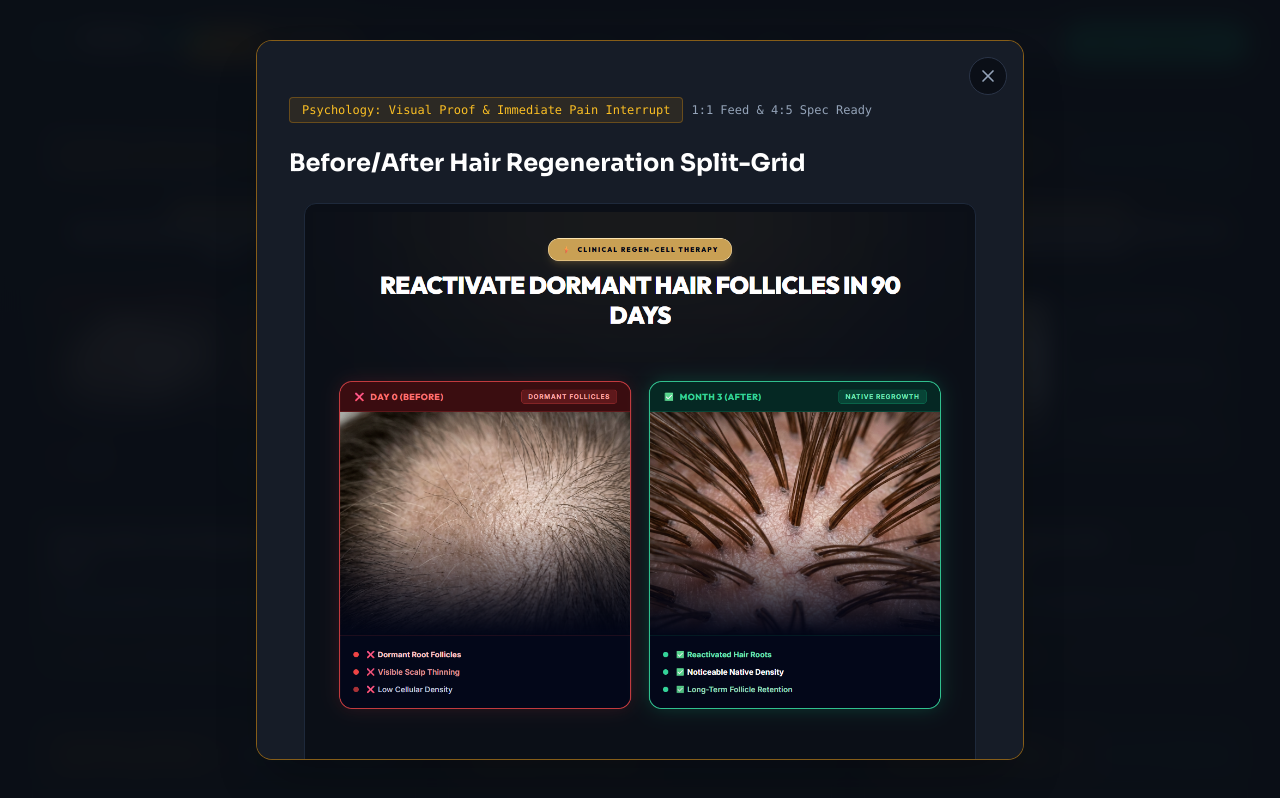
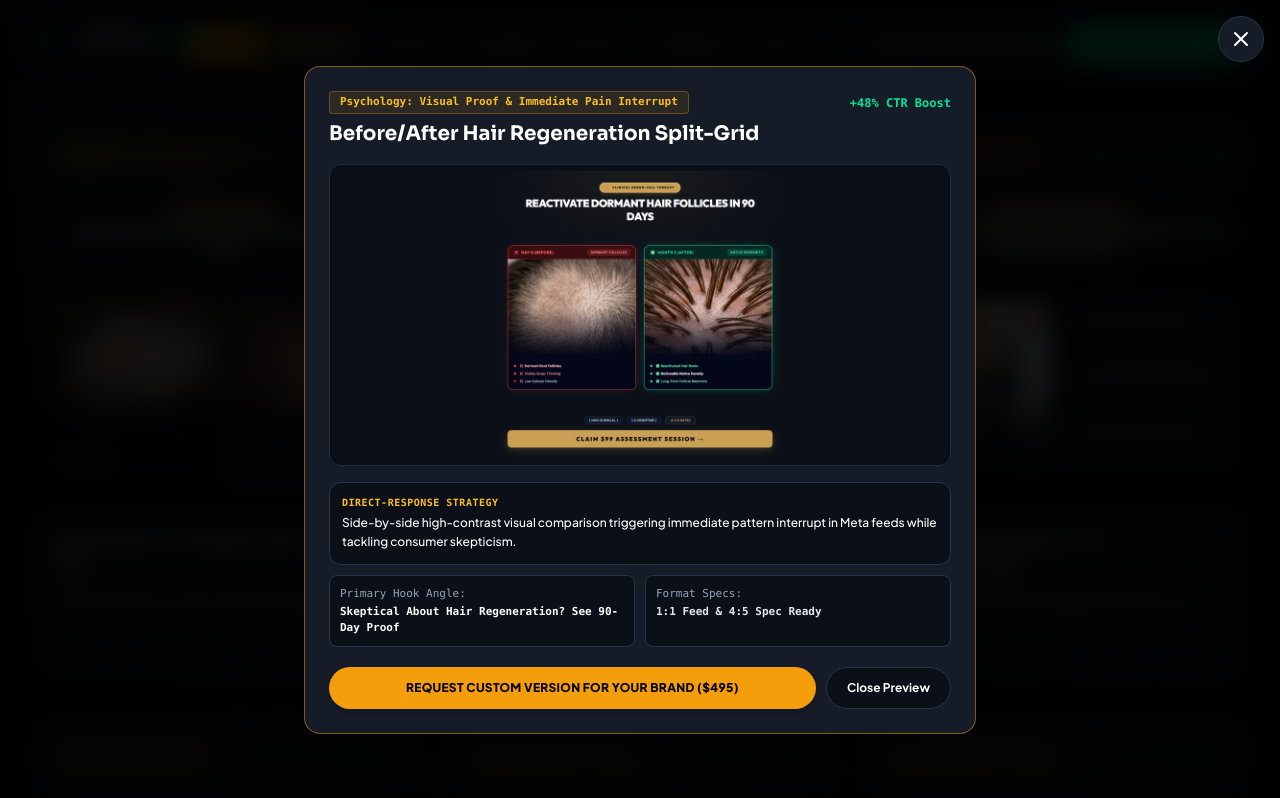
Before and after one commit to StackCuts/Agency, a React (Vite) app: page / in a window 1280 px wide. Both pictures are taken after a click on the element 224 px from the left and 2650 px from the top of the page. Shown: the part 2250-3048 px from the top of the page. Built offline with nearby package versions, Linux system fonts and the light colour scheme.

Commit message:
Position Lightbox close button outside card overlay and optimize modal dimensions for zero vertical scrolling

```diff
--- a/src/components/PortfolioGrid.jsx
+++ b/src/components/PortfolioGrid.jsx
@@ -311,69 +311,79 @@ export default function PortfolioGrid({ onOpenModal }) {
 
       </div>
 
-      {/* Lightbox Modal View - Aspect Ratio Fixed */}
+      {/* Lightbox Modal View - Compact Fit Without Scrolling */}
       {selectedCreative && (
-        <div className="fixed inset-0 z-50 flex items-center justify-center p-4 bg-[#0B0F17]/95 backdrop-blur-md">
-          <div className="bg-[#161C27] border border-amber-500/50 rounded-2xl max-w-3xl w-full p-6 sm:p-8 relative shadow-2xl space-y-6 max-h-[90vh] overflow-y-auto">
+        <div
+          onClick={(e) => { if (e.target === e.currentTarget) setSelectedCreative(null); }}
+          className="fixed inset-0 z-50 flex items-center justify-center p-3 sm:p-4 bg-black/90 backdrop-blur-md"
+        >
+          {/* Close Button (✕) Positioned Outside Card Container */}
+          <button
+            onClick={() => setSelectedCreative(null)}
+            className="fixed top-4 right-4 z-50 p-2.5 rounded-full bg-[#161C27] border border-[#2A3447] text-white hover:text-amber-400 hover:border-amber-400 transition-colors shadow-2xl"
+            aria-label="Close preview"
+          >
+            <X className="w-6 h-6" />
+          </button>
 
-            <button
-              onClick={() => setSelectedCreative(null)}
-              className="absolute top-4 right-4 p-2 rounded-full bg-[#0B0F17] border border-[#2A3447] text-[#94A3B8] hover:text-white transition-colors"
-            >
-              <X className="w-5 h-5" />
-            </button>
+          {/* Modal Container */}
+          <div className="bg-[#161C27] border border-amber-500/50 rounded-2xl max-w-2xl w-full p-5 sm:p-6 relative shadow-2xl space-y-4 max-h-[92vh] overflow-y-auto">
 
-            <div className="flex flex-wrap items-center gap-2">
-              <span className="text-xs font-mono px-3 py-1 rounded bg-amber-500/10 text-amber-400 border border-amber-500/30">
-                {selectedCreative.psychologyTag}
-              </span>
-              <span className="text-xs font-mono text-[#94A3B8]">{selectedCreative.specs}</span>
+            {/* Header Tags & Title */}
+            <div className="space-y-1.5">
+              <div className="flex flex-wrap items-center justify-between gap-2">
+                <span className="text-[11px] font-mono px-2.5 py-0.5 rounded bg-amber-500/10 text-amber-400 border border-amber-500/30 font-bold">
+                  {selectedCreative.psychologyTag}
+                </span>
+                <span className="text-xs font-mono text-[#00E599] font-bold">{selectedCreative.metric}</span>
+              </div>
+              <h3 className="text-lg sm:text-xl font-display font-bold text-white leading-tight">
+                {selectedCreative.title}
+              </h3>
             </div>
 
-            <h3 className="text-2xl font-display font-bold text-white">
-              {selectedCreative.title}
-            </h3>
-
-            {/* High Res Creative Image - Native Aspect Ratio Container */}
-            <div className="aspect-square w-full max-w-2xl mx-auto rounded-xl overflow-hidden border border-slate-800 bg-[#0B0F17] flex items-center justify-center p-2">
+            {/* High Res Creative Image - Compact Fit Container */}
+            <div className="w-full max-h-[38vh] rounded-xl overflow-hidden border border-slate-800 bg-[#0B0F17] flex items-center justify-center p-1.5 shadow-inner">
               <img
                 src={selectedCreative.image}
                 alt={selectedCreative.title}
-                className="w-full h-full object-contain"
+                className="max-h-[36vh] w-auto max-w-full object-contain rounded-lg"
               />
             </div>
 
-            <div className="space-y-3 text-sm text-[#94A3B8]">
-              <div className="bg-[#0B0F17] p-4 rounded-xl border border-[#2A3447]">
-                <div className="text-xs font-mono text-amber-400 mb-1 uppercase tracking-wider">Direct-Response Creative Strategy</div>
-                <p className="text-white font-medium">{selectedCreative.description}</p>
+            {/* Strategy & Metrics Breakdown */}
+            <div className="space-y-2.5 text-xs text-[#94A3B8]">
+              <div className="bg-[#0B0F17] p-3 rounded-xl border border-[#2A3447]">
+                <div className="text-[10px] font-mono text-amber-400 mb-0.5 uppercase tracking-wider font-bold">Direct-Response Strategy</div>
+                <p className="text-white font-medium text-xs leading-relaxed">{selectedCreative.description}</p>
               </div>
 
-              <div className="grid grid-cols-1 sm:grid-cols-2 gap-3 text-xs font-mono">
-                <div className="bg-[#0B0F17] p-3 rounded-lg border border-[#2A3447]">
+              <div className="grid grid-cols-1 sm:grid-cols-2 gap-2.5 text-[11px] font-mono">
+                <div className="bg-[#0B0F17] p-2.5 rounded-lg border border-[#2A3447]">
                   <span className="text-[#94A3B8]">Primary Hook Angle:</span>
-                  <div className="text-white font-bold mt-1">{selectedCreative.hookText}</div>
+                  <div className="text-white font-bold mt-0.5">{selectedCreative.hookText}</div>
                 </div>
-                <div className="bg-[#0B0F17] p-3 rounded-lg border border-[#2A3447]">
-                  <span className="text-[#94A3B8]">Measured Performance Result:</span>
-                  <div className="text-amber-400 font-extrabold mt-1">{selectedCreative.metric}</div>
+                <div className="bg-[#0B0F17] p-2.5 rounded-lg border border-[#2A3447]">
+                  <span className="text-[#94A3B8]">Format Specs:</span>
+                  <div className="text-slate-200 font-bold mt-0.5">{selectedCreative.specs}</div>
                 </div>
               </div>
             </div>
 
-            <div className="flex flex-col sm:flex-row gap-3 pt-2">
+            {/* Modal Actions */}
+            <div className="flex flex-col sm:flex-row gap-2.5 pt-1">
               <button
                 onClick={() => {
                   setSelectedCreative(null);
                   if (onOpenModal) onOpenModal('Growth Pack ($495 Trial)');
                 }}
-                className="btn-shimmer flex-1 py-3.5 rounded-full bg-amber-500 text-black font-extrabold text-xs uppercase tracking-wide hover:bg-amber-400 transition-all text-center shadow-lg"
+                className="btn-shimmer flex-1 py-3 px-5 rounded-full bg-amber-500 text-black font-extrabold text-xs uppercase tracking-wide hover:bg-amber-400 transition-all text-center shadow-lg"
               >
                 Request Custom Version For Your Brand ($495)
               </button>
               <button
                 onClick={() => setSelectedCreative(null)}
-                className="px-6 py-3.5 rounded-full bg-[#0B0F17] border border-[#2A3447] text-white font-bold text-xs hover:border-amber-500/50"
+                className="px-5 py-3 rounded-full bg-[#0B0F17] border border-[#2A3447] text-white font-bold text-xs hover:border-amber-500/50"
               >
                 Close Preview
               </button>
```
